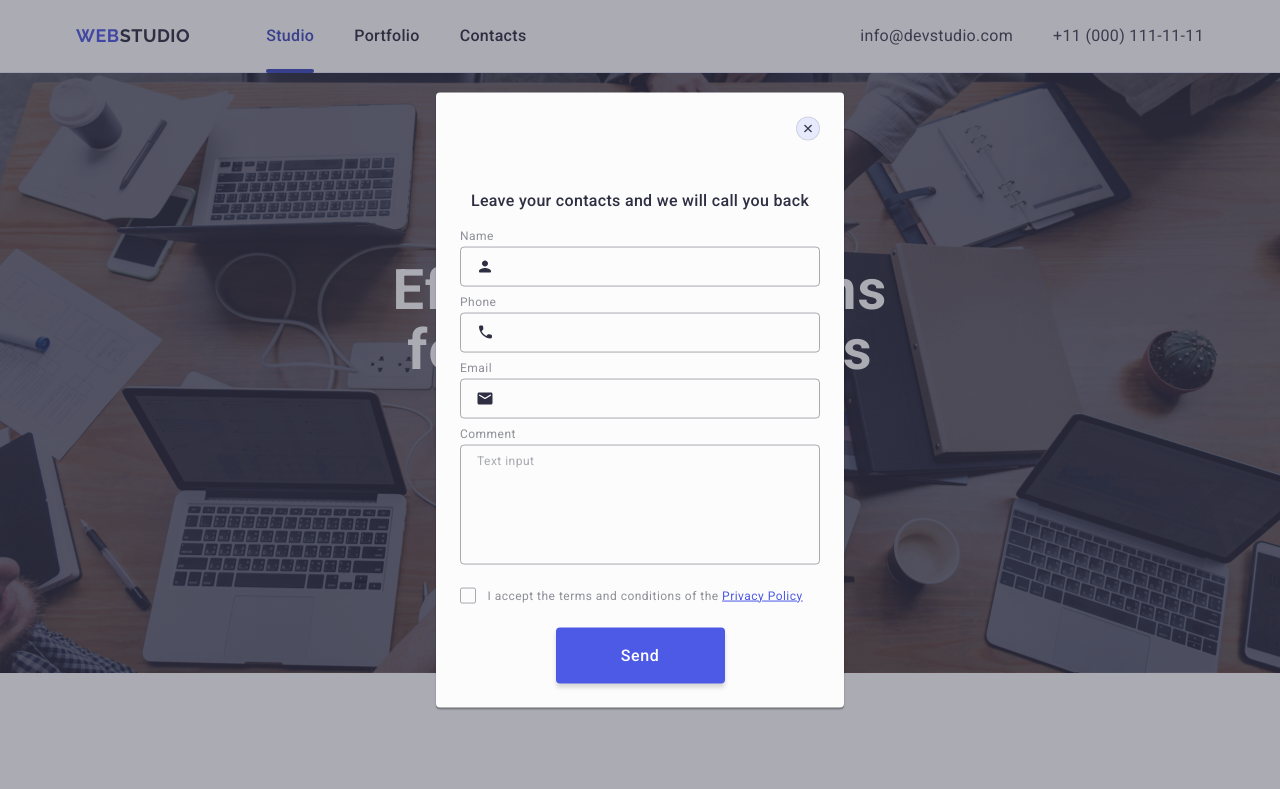
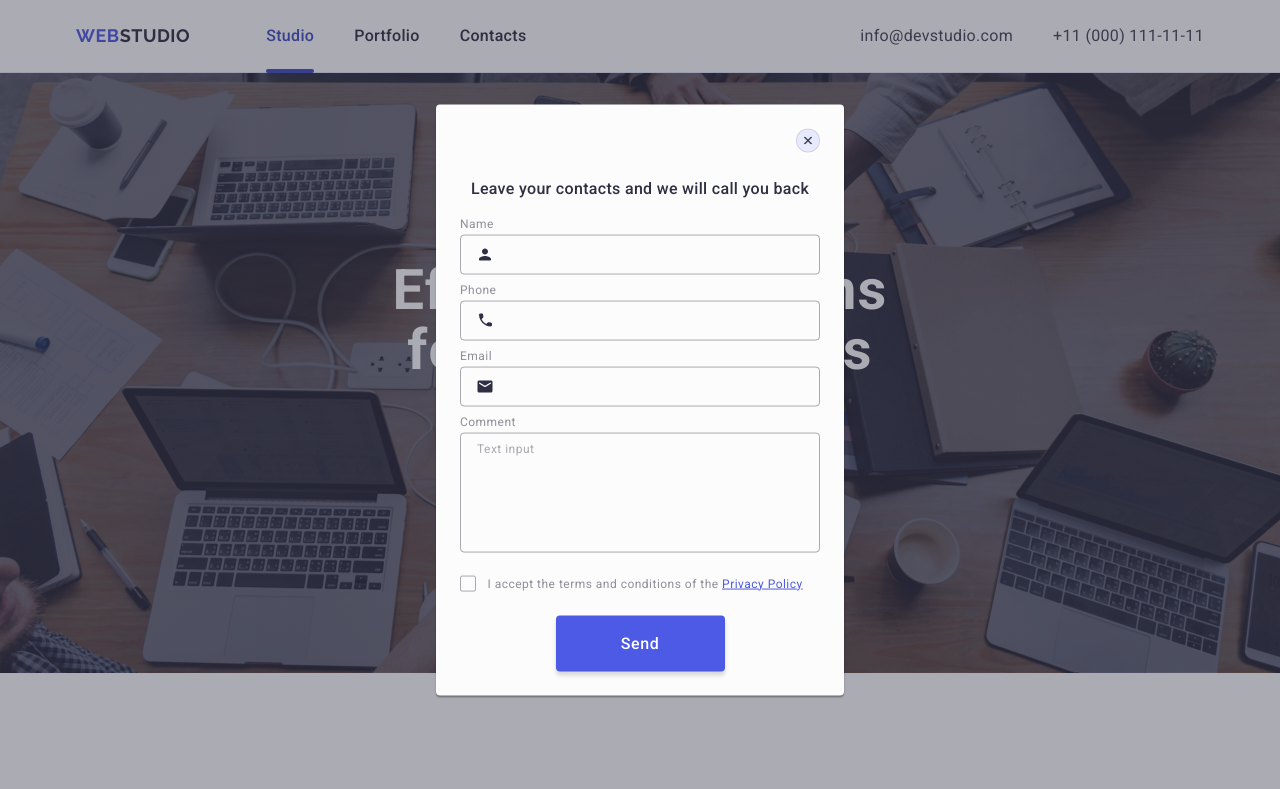
Before and after one commit to aanna25/goit-markup-hw-05, a plain HTML site: page index.html in a window 1280 px wide. Shown: the top 789 px of the page. Drawn offline with nearby package versions, Linux system fonts and the light colour scheme.

Commit message:
fixed styles css

```diff
--- a/css/styles.css
+++ b/css/styles.css
@@ -537,10 +537,11 @@ img {
 .modal {
   position: absolute;
   padding: 72px 24px 24px 24px;
+
   top: 50%;
   left: 50%;
   transform: translate(-50%, -50%);
-  padding: 24px;
+
   border-radius: 4px;
   width: 408px;
   min-height: 584px;
@@ -589,8 +590,6 @@ img {
 }
 
 .modal-title {
-  max-width: 360px;
-  padding-top: 72px;
   font-weight: 500;
   font-size: 16px;
   line-height: 1.5;
```
